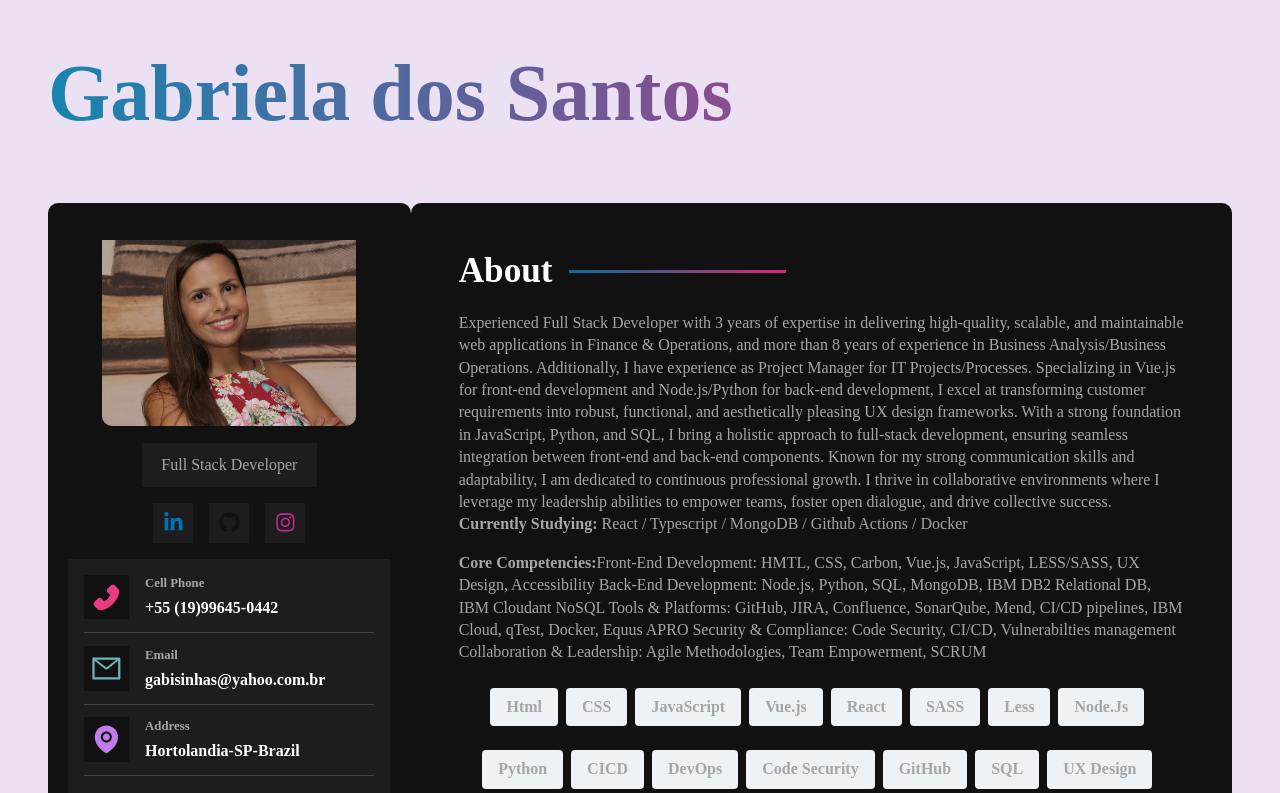
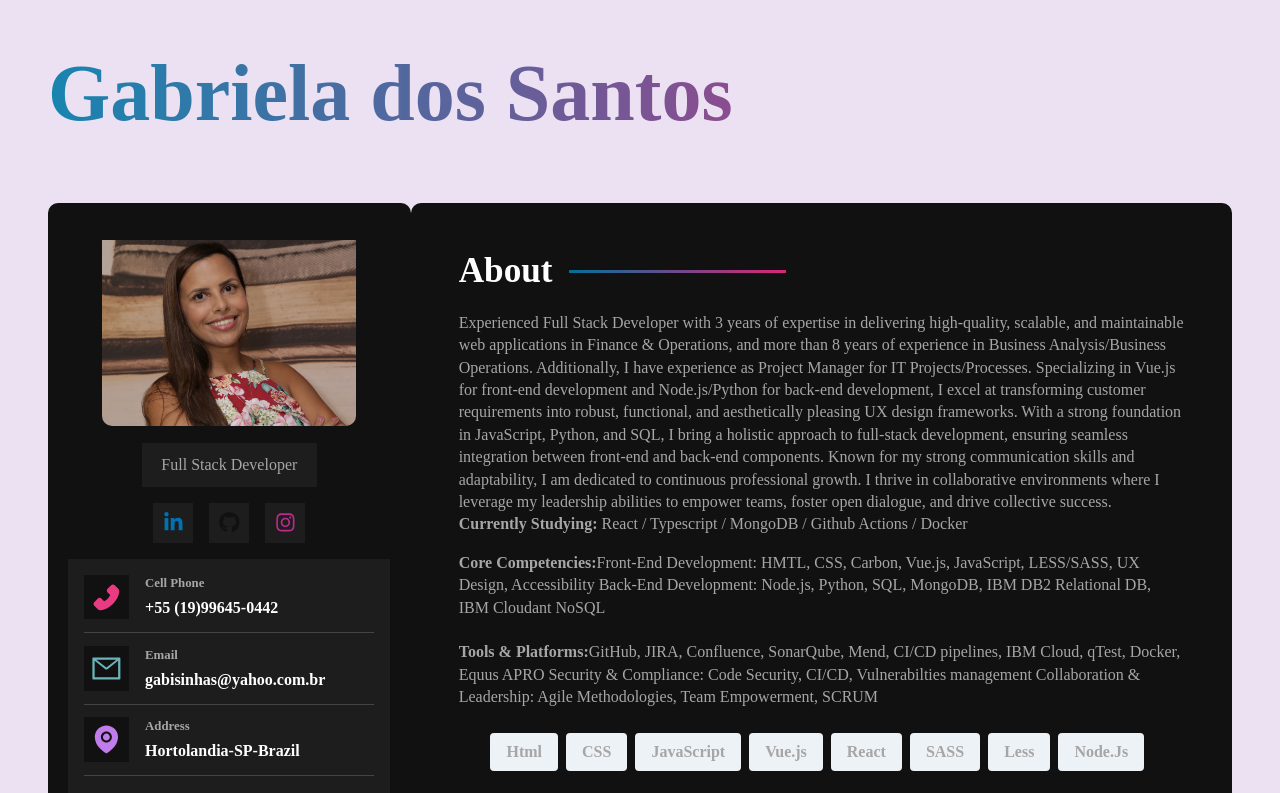
Before and after one commit to gabisinhas/myPortfolio, a React (Vite) app: page / in a window 1280 px wide. Shown: the top 793 px of the page. Built offline with nearby package versions, Linux system fonts and the light colour scheme.

Commit message:
commit today.

```diff
--- a/src/components/About.jsx
+++ b/src/components/About.jsx
@@ -20,7 +20,8 @@ const About = () => {
 
       Front-End Development: HMTL, CSS, Carbon, Vue.js, JavaScript, LESS/SASS, UX Design, Accessibility
       Back-End Development: Node.js, Python, SQL, MongoDB, IBM DB2 Relational DB, IBM Cloudant NoSQL
-      Tools & Platforms: GitHub, JIRA, Confluence, SonarQube, Mend, CI/CD pipelines, IBM Cloud, qTest, Docker, Equus APRO
+      <br/>      <br/>
+      <b>Tools & Platforms:</b>GitHub, JIRA, Confluence, SonarQube, Mend, CI/CD pipelines, IBM Cloud, qTest, Docker, Equus APRO
       Security & Compliance: Code Security, CI/CD, Vulnerabilties management
       Collaboration & Leadership: Agile Methodologies, Team Empowerment, SCRUM
     </p>
--- a/src/components/Sidebar.jsx
+++ b/src/components/Sidebar.jsx
@@ -11,7 +11,7 @@ const SideBar = () => {
       <p className='title'>Full Stack Developer</p>
       <SocialNetworks />
       <InformationContainer />
-      <a href='' className='btn'>
+      <a href='/public/Cv_GabrielaSantos_english.pdf' download="Cv_GabrielaSantos_english.pdf" className='btn'>
         Download Curriculum
       </a>
     </aside>
--- a/src/components/Technologies.jsx
+++ b/src/components/Technologies.jsx
@@ -8,8 +8,7 @@ const Technologies = () => {
   <div className='container-code-tag '>
   {techAreas.map((area, index) =>(
       <p className='code-tag' key={index}>{area}</p>
-  ))
-  }
+  ))}
   </div>
 
 )}
```
Also changed, not shown: 1 other file (tests, documents, lock files or other folders).
